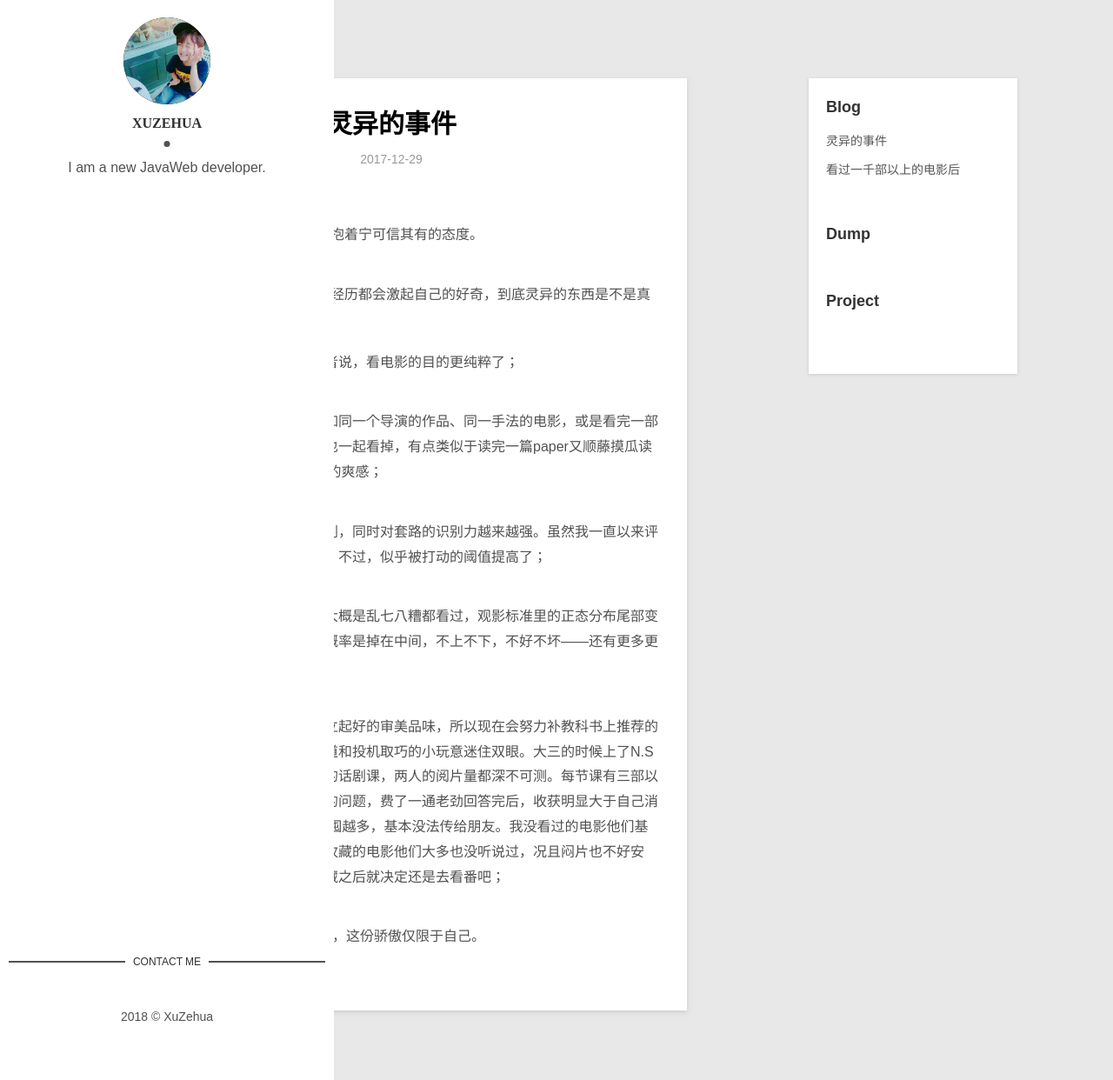
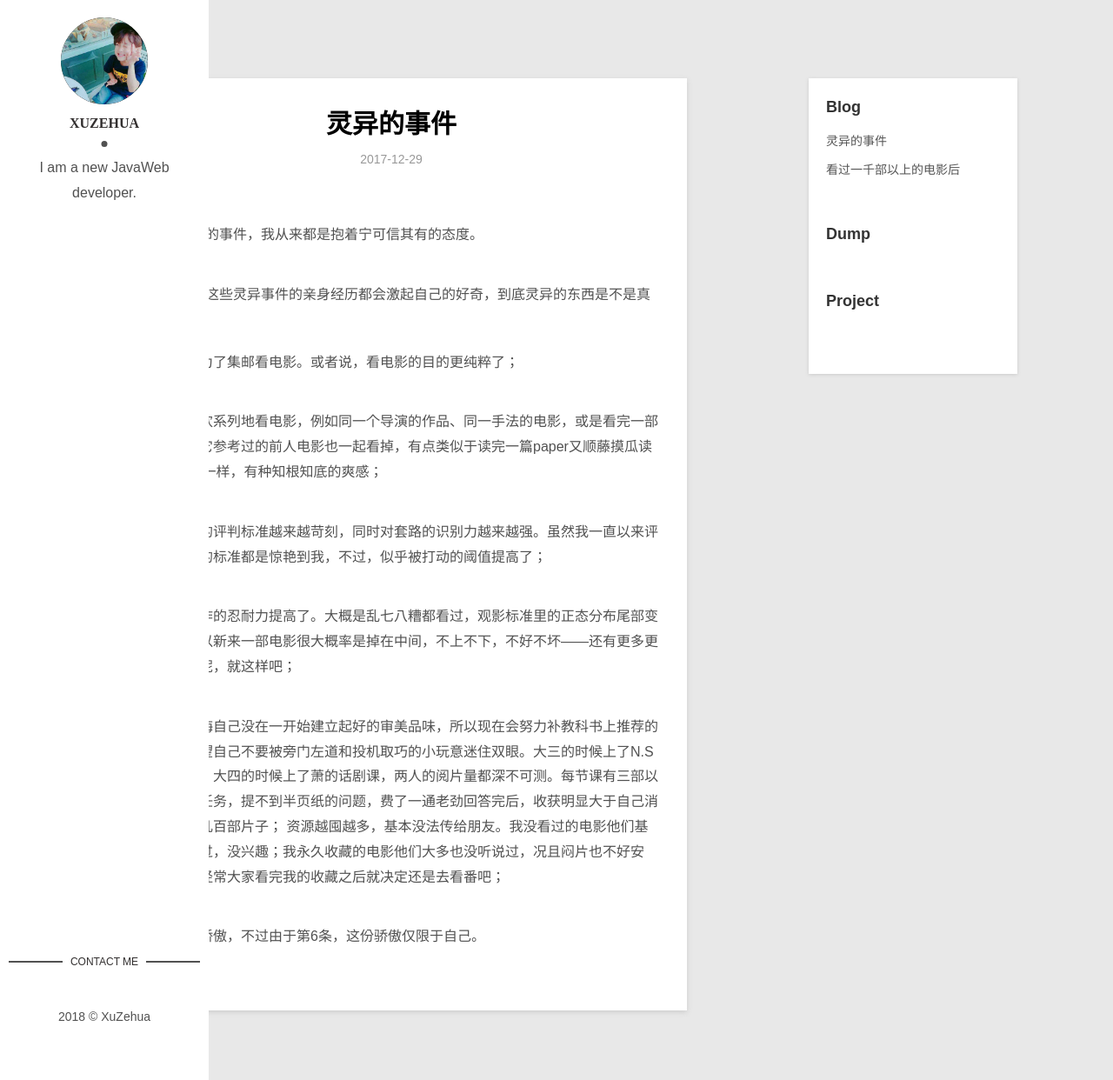
Before and after one commit to lychhh/lychhh.github.io, a Jekyll site: the page built from _posts/blog/2017-12-29-something-magic.md, in a window 1280 px wide and 1242 px high. Shown: the whole window at 87% size. Built offline with Jekyll 4.4.1, drawn with Linux system fonts in a browser that asks for light colours.

Commit message:
Update main.css

```diff
--- a/css/main.css
+++ b/css/main.css
@@ -914,7 +914,7 @@ table tfoot td {
   top: 0;
   left: 0;
   bottom: 0;
-  width: 30%;
+  width: 240px;
   height: 100%;
   padding: 20px 10px;
   background-color: #ffffff;
```
